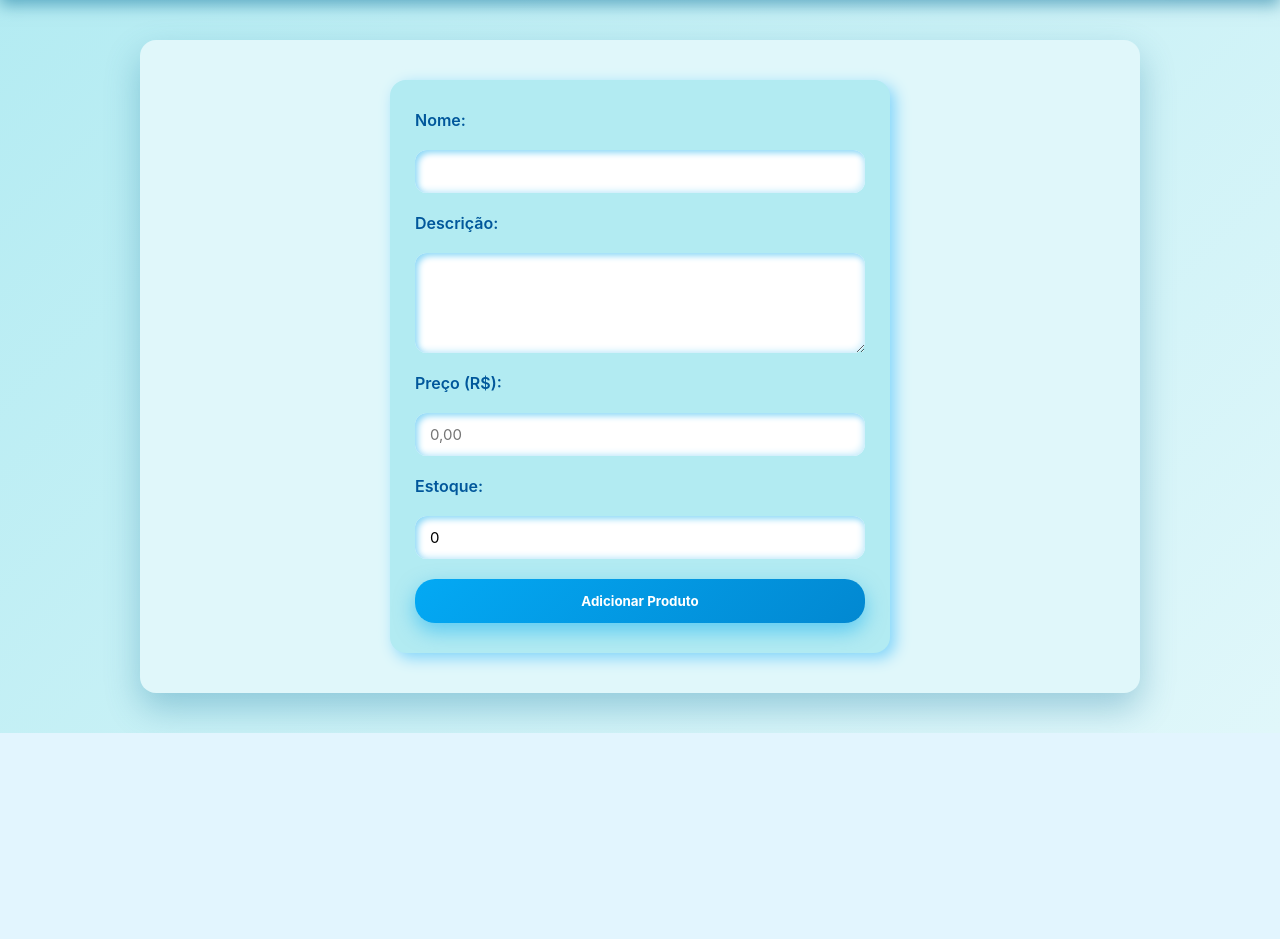
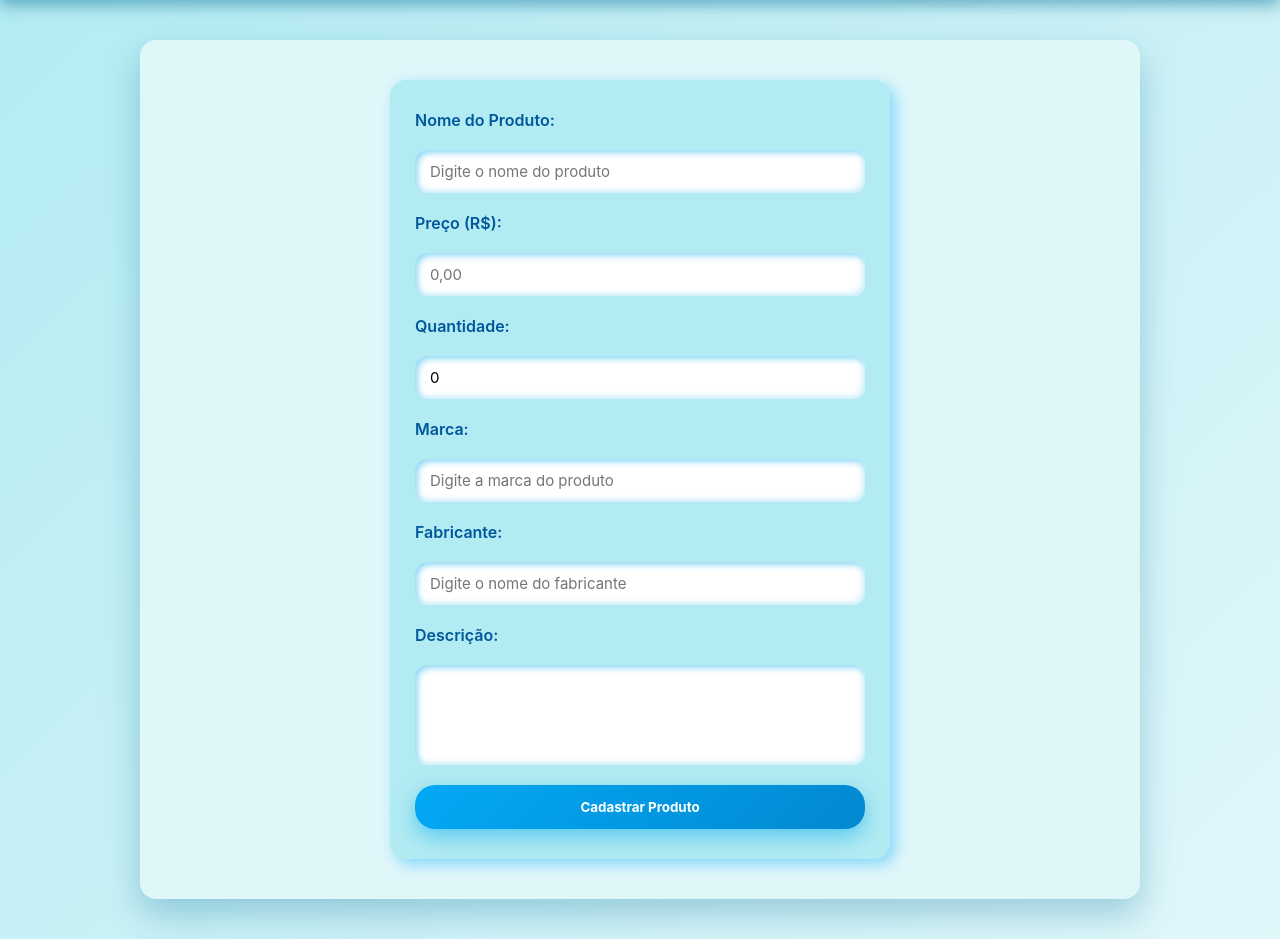
Before and after one commit to Brilho-Azul/webMaketplace, a PHP site: page /adicionar_produtos.php in a window 1280 px wide. Shown: the part 76-1015 px from the top of the page. Before the commit the page ends 809 px from the top, so only its background shows below. Run offline with PHP 8.4, Linux system fonts and the light colour scheme; data comes from the database, SQL or seed files in the repository; both versions use the stored data as it was after the commit.

Commit message:
Adiciona campos marca e fabricante ao formulário e tabela produto, adiciona campo fornecedor ao formulário e tabela serviços, adiciona um formatador de preço aos campos de preço

```diff
--- a/adicionar_produtos.php
+++ b/adicionar_produtos.php
@@ -9,10 +9,14 @@ $nome = '';
 $descricao = '';
 $preco = '';
 $estoque = 0;
+$marca = '';
+$fabricante = '';
 
 if ($_SERVER['REQUEST_METHOD'] === 'POST') {
     $nome = trim($_POST['nome'] ?? '');
     $descricao = trim($_POST['descricao'] ?? '');
+    $marca = trim($_POST['marca'] ?? '');
+    $fabricante = trim($_POST['fabricante'] ?? '');
 
     $preco_str = str_replace(',', '.', $_POST['preco'] ?? '0');
     $preco = floatval($preco_str);
@@ -29,20 +33,20 @@ if ($_SERVER['REQUEST_METHOD'] === 'POST') {
         $erros[] = 'Estoque não pode ser negativo.';
     }
 
-
     if (!$erros) {
-        $stmt = $db->prepare("INSERT INTO produtos (nome, descricao, preco, estoque) VALUES (?, ?, ?, ?)");
-        $stmt->execute([$nome, $descricao, $preco, $estoque]);
+        $stmt = $db->prepare("INSERT INTO produtos (nome, descricao, preco, estoque, marca, fabricante) VALUES (?, ?, ?, ?, ?, ?)");
+        $stmt->execute([$nome, $descricao, $preco, $estoque, $marca, $fabricante]);
 
         $sucesso = "Produto adicionado com sucesso!";
         $nome = '';
         $descricao = '';
         $preco = '';
         $estoque = 0;
+        $marca = '';
+        $fabricante = '';
     }
 }
 ?>
-
 
 <!DOCTYPE html>
 <html lang="pt-BR">
@@ -64,30 +68,37 @@ if ($_SERVER['REQUEST_METHOD'] === 'POST') {
       <div class="message error">
         <ul>
           <?php foreach ($erros as $erro): ?>
-            <li><?=htmlspecialchars($erro)?></li>
+            <li><?= htmlspecialchars($erro) ?></li>
           <?php endforeach; ?>
         </ul>
       </div>
     <?php elseif ($sucesso): ?>
-      <div class="message success"><?=htmlspecialchars($sucesso)?></div>
+      <div class="message success"><?= htmlspecialchars($sucesso) ?></div>
     <?php endif; ?>
 
     <form method="POST">
-      <label for="nome">Nome:</label>
-      <input type="text" id="nome" name="nome" value="<?=htmlspecialchars($nome ?? '')?>" required />
+      <label for="nome">Nome do Produto:</label>
+      <input type="text" id="nome" name="nome" value="<?= htmlspecialchars($nome) ?>" required placeholder="Digite o nome do produto"/>
+
+      <label for="preco">Preço (R$):</label>
+      <input type="text" id="preco" name="preco" value="<?= htmlspecialchars($preco) ?>" required pattern="^\d+(\,\d{1,2})?$" placeholder="0,00" />
+
+      <label for="estoque">Quantidade:</label>
+      <input type="number" id="estoque" name="estoque" value="<?= htmlspecialchars($estoque) ?>" min="0"/>
+
+      <label for="marca">Marca:</label>
+      <input type="text" id="marca" name="marca" value="<?= htmlspecialchars($marca) ?>" placeholder="Digite a marca do produto" />
+
+      <label for="fabricante">Fabricante:</label>
+      <input type="text" id="fabricante" name="fabricante" value="<?= htmlspecialchars($fabricante) ?>" placeholder="Digite o nome do fabricante" />
 
       <label for="descricao">Descrição:</label>
-      <textarea id="descricao" name="descricao" rows="4"><?=htmlspecialchars($descricao ?? '')?></textarea>
+      <textarea id="descricao" name="descricao" rows="4" style="resize: none;"><?= htmlspecialchars($descricao) ?></textarea>
 
-      <label for="preco">Preço (R$):</label>
-      <input type="text" id="preco" name="preco" value="<?=htmlspecialchars($preco ?? '')?>" required pattern="^\d+(\,\d{1,2})?$" placeholder="0,00" />
-
-      <label for="estoque">Estoque:</label>
-      <input type="number" id="estoque" name="estoque" value="<?=htmlspecialchars($estoque ?? '0')?>" min="0" />
-
-      <button type="submit" class="submit-btn">Adicionar Produto</button>
+      <button type="submit" class="submit-btn">Cadastrar Produto</button>
     </form>
   </div>
 </main>
+<script src="js/script.js"></script>
 </body>
 </html>
```
Also changed, not shown: adicionar_servicos.php (+15 -7 lines), banco_brilho_azul/banco_brilho_azul.sql (+13 -0 lines), js/script.js (+42 -2 lines).
